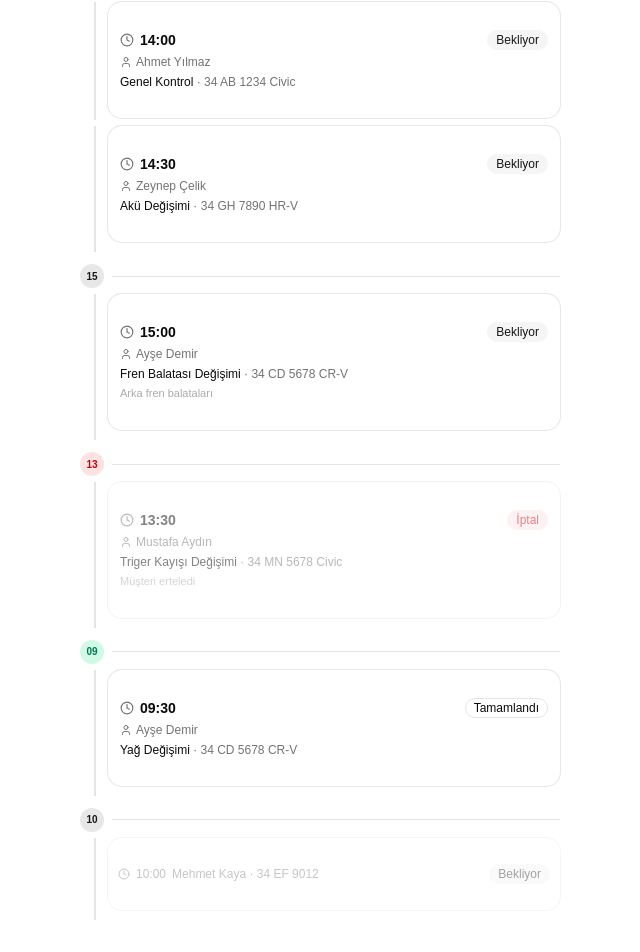
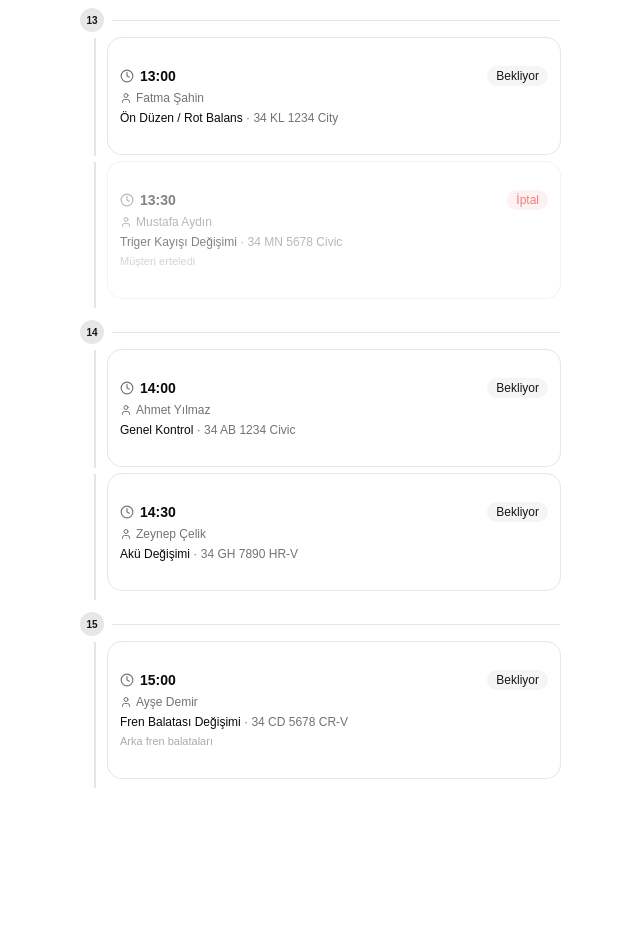
Before and after one commit to bekiryazgann/randevu, a React (Vite) app: page / in a window 1280 px wide. Shown: the part 1025-1977 px from the top of the page, without its empty margins (320-960 px from the left). After the commit the page ends 1909 px from the top, so only its background shows below. Built offline with nearby package versions, Linux system fonts and the light colour scheme.

Commit message:
fix: sort dashboard timeline by time only, remove status-based ordering

```diff
--- a/src/pages/Dashboard.tsx
+++ b/src/pages/Dashboard.tsx
@@ -14,17 +14,7 @@ export default function Dashboard() {
 
   const isPast = (time: string) => time < currentTime;
 
-  const sorted = [...todayAppointments].sort((a, b) => {
-    const aPast = isPast(a.time) && a.status === "bekliyor";
-    const bPast = isPast(b.time) && b.status === "bekliyor";
-    if (aPast && !bPast) return 1;
-    if (!aPast && bPast) return -1;
-    if (a.status === "tamamlandi" && b.status !== "tamamlandi") return 1;
-    if (b.status === "tamamlandi" && a.status !== "tamamlandi") return -1;
-    if (a.status === "iptal" && b.status !== "iptal") return 1;
-    if (b.status === "iptal" && a.status !== "iptal") return -1;
-    return a.time.localeCompare(b.time);
-  });
+  const sorted = [...todayAppointments].sort((a, b) => a.time.localeCompare(b.time));
 
   return (
     <div className="flex flex-col gap-4">
@@ -78,8 +68,6 @@ export default function Dashboard() {
         ) : (
           <div className="flex flex-col gap-1.5">
             {sorted.map((appointment, idx) => {
-              const isCompleted = appointment.status === "tamamlandi";
-              const isCancelled = appointment.status === "iptal";
               const nextAppointment = sorted[idx + 1];
               const isLastOfHour =
                 nextAppointment &&
@@ -100,16 +88,7 @@ export default function Dashboard() {
                 >
                   {showTimeHeader && (
                     <div className="flex items-center gap-2 py-1.5">
-                      <div
-                        className={cn(
-                          "flex size-6 items-center justify-center rounded-full text-[10px] font-bold",
-                          isCompleted
-                            ? "bg-emerald-100 text-emerald-700 dark:bg-emerald-900 dark:text-emerald-300"
-                            : isCancelled
-                              ? "bg-red-100 text-red-700 dark:bg-red-900 dark:text-red-300"
-                              : "bg-primary/10 text-primary"
-                        )}
-                      >
+                      <div className="flex size-6 items-center justify-center rounded-full bg-primary/10 text-[10px] font-bold text-primary">
                         {appointment.time.substring(0, 2)}
                       </div>
                       <div className="h-px flex-1 bg-border" />
```
